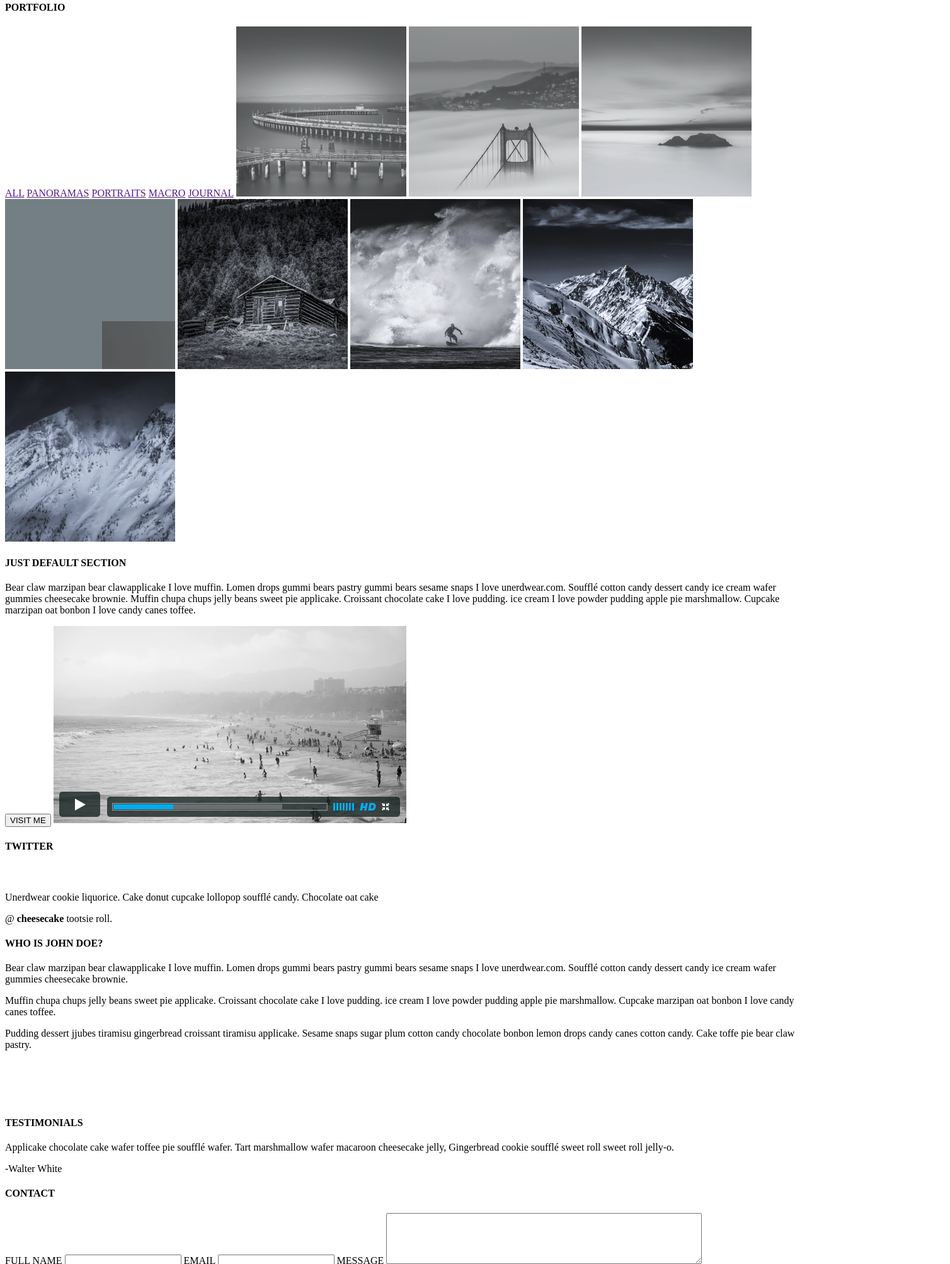
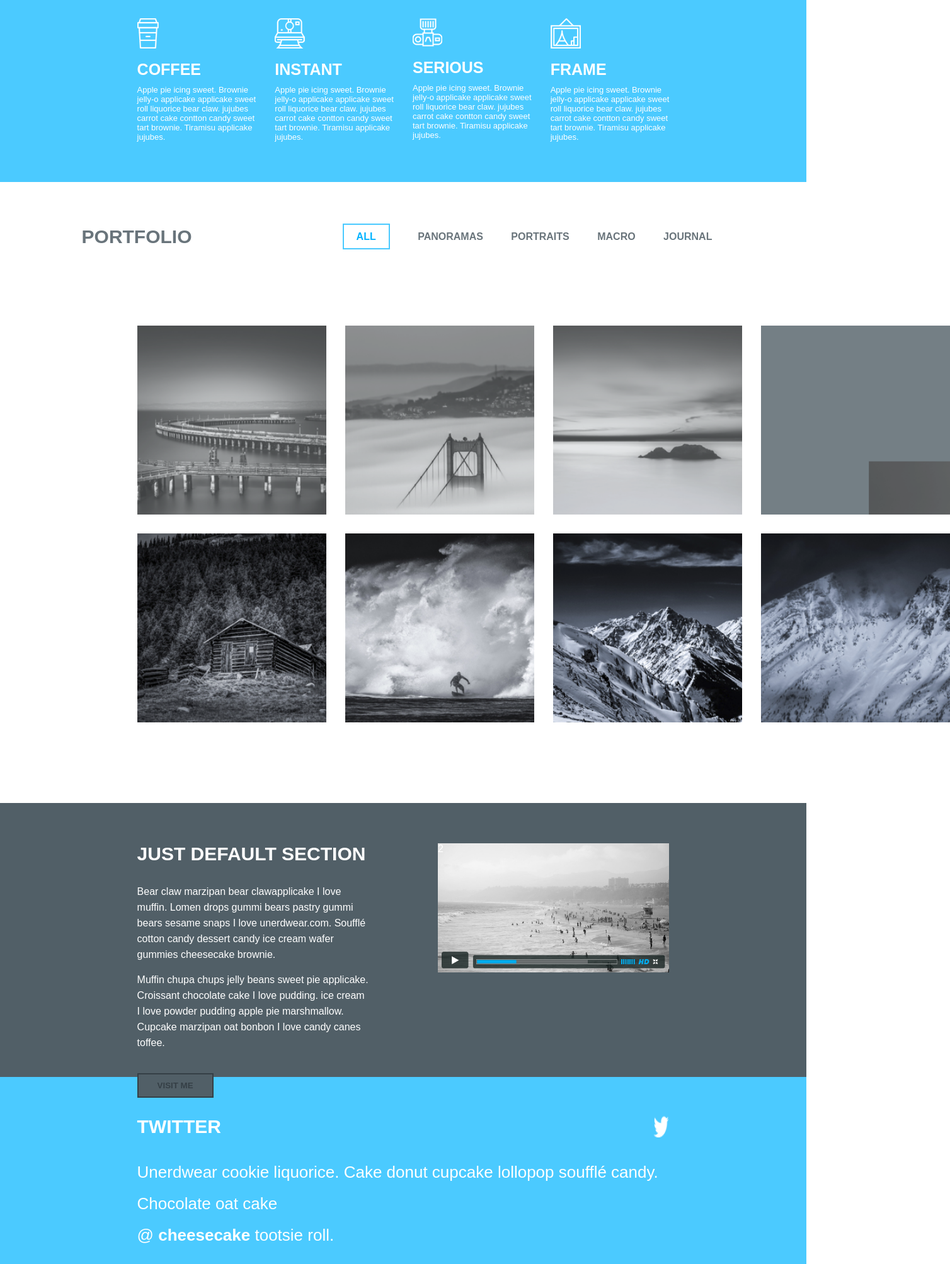
Before and after one commit to juangabriellondonoarias/Proyecto_Blueasy, a plain HTML site: page index.html in a window 1280 px wide. Shown: the part 793-2800 px from the top of the page at 63% size, 1508 px wide, since content can reach past the window. Drawn offline with Linux system fonts and the light colour scheme.

Commit message:
segundo commit

```diff
--- a/index.html
+++ b/index.html
@@ -3,94 +3,123 @@
 <head>
     <meta charset="UTF-8">
     <meta name="viewport" content="width=device-width, initial-scale=1.0">
-    <title>Document</title>
+    <link rel="stylesheet" href="styles/style.css">
+    <title>Proyecto Blueasy</title>
 </head>
 <body>
+    <!-- section 1 -->
+    <section class="section1">
         <header>
-        <h1>BLUEASY</h1>
-        <a href="">HOME</a>
+        <h1>BLU<samp>E</samp>ASY</h1>
+        <div class="nav">
+        <a href="" class="hom">HOME</a>
         <a href="">SERVICES</a>
         <a href="">FEATURES</a>
         <a href="">PORTFOLIO</a>
         <a href="">CONTACT</a>
+        </div>
         </header>
-    <main>
-        <section>
-            <h2>"I'M LOOKING FOR THE UNEXPECTED.</h2>
+             <h2>"I'M LOOKING FOR THE UNEXPECTED.</h2> <br>
             <h2>I'M LOOKING FOR THINGS I'VE NEVER SEEN BEFORE.</h2>
     </section>
-
-        <section>
+    <main>
+        <!-- section 2 -->
+        <section class="section2">
+            <div>
                  <img src="assets/coffee.png" alt="vaso de cafe">
                 <h3>COFFEE</h3>
                 <p>Apple pie icing sweet. Brownie jelly-o applicake
                     applicake sweet roll liquorice bear claw. jujubes
                     carrot cake contton candy sweet tart brownie.
-                Tiramisu applicake jujubes.</p>
+                    Tiramisu applicake jujubes.
+                </p>
+            </div>
 
+            <div>
                 <img src="assets/instant.png" alt="instant">
             <h3>INSTANT</h3>
             <p>Apple pie icing sweet. Brownie jelly-o applicake
                 applicake sweet roll liquorice bear claw. jujubes
                 carrot cake contton candy sweet tart brownie.
                 Tiramisu applicake jujubes.</p>
+            </div>
 
+            <div>
                 <img src="assets/serious.png" alt="Serius">
             <h3>SERIOUS</h3>
             <p>Apple pie icing sweet. Brownie jelly-o applicake
                 applicake sweet roll liquorice bear claw. jujubes
                 carrot cake contton candy sweet tart brownie.
                 Tiramisu applicake jujubes.</p>
+            </div>
 
+            <div>
                  <img src="assets/frame.png" alt="Frame">
             <h3>FRAME</h3>
             <p>Apple pie icing sweet. Brownie jelly-o applicake
                 applicake sweet roll liquorice bear claw. jujubes
                 carrot cake contton candy sweet tart brownie.
                 Tiramisu applicake jujubes.</p>
+            </div>
         </section>
 
-        <section>
+        <!-- section 3 -->
+        <section class="section3">
+            <div class="servicios">
+                <div>
                      <h4>PORTFOLIO</h4>
-            <a href="">ALL</a>
+                </div>
+                <div>
+                    <a href="" class="al">ALL</a>
                     <a href="">PANORAMAS</a>
                     <a href="">PORTRAITS</a>
                     <a href="">MACRO</a>
                     <a href="">JOURNAL</a>
-
-            <img src="assets/photo01.png" alt="puente">
-            <img src="assets/photo02.png" alt="puente">
-            <img src="assets/photo03.png" alt="mar">
-            <img src="assets/photo04.png" alt="blanco">
-            <img src="assets/photo05.png" alt="cabaña">
-            <img src="assets/photo06.png" alt="Olas">
-            <img src="assets/photo07.png" alt="montañas">
-            <img src="assets/photo08.png" alt="montañas">
+                </div>
+            </div>
+        <div class="galeria">
+            <div class="imagenes img1"></div>
+            <div class="imagenes img2"></div>
+            <div class="imagenes img3"></div>
+            <div class="imagenes img4"></div>
+            <div class="imagenes img5"></div>
+            <div class="imagenes img6"></div>
+            <div class="imagenes img7"></div>
+            <div class="imagenes img8"></div>
+        </div>
         </section>
 
-        <section>
+        <!-- section 4 -->
+        <section class="section4">
+            <div class="two">
                  <h4>JUST DEFAULT SECTION</h4>
-            <p>Bear claw marzipan bear clawapplicake I love muffin. Lomen drops gummi
+                <p class="p1">Bear claw marzipan bear clawapplicake I love muffin. Lomen drops gummi
                 bears pastry gummi bears sesame snaps I love unerdwear.com. Soufflé
                 cotton candy dessert candy ice cream wafer gummies cheesecake brownie.
+                </p>
 
-                Muffin chupa chups jelly beans sweet pie applicake. Croissant chocolate
+                <p>Muffin chupa chups jelly beans sweet pie applicake. Croissant chocolate
                 cake I love pudding. ice cream I love powder pudding apple pie
                 marshmallow. Cupcake marzipan oat bonbon I love candy canes
-                toffee.
-            </p>
-            <button>VISIT ME</button>
-            <img src="assets/VimeoVideo.png" alt="Imagen de video">
+                toffee.</p>
+                <button><b>VISIT ME</b></button>
+            </div>
+            <div class="two imgvideo">2
+            </div>
         </section>
 
-        <section>
+        <!-- section 5 -->
+        <section class="section5">
+            <div class="social">
                 <h4>TWITTER</h4>
                 <img src="assets/icon-twitter.png" alt="logo de TWITTER">
+            </div>
             <p>Unerdwear cookie liquorice. Cake donut cupcake lollopop soufflé candy. Chocolate oat cake</p>
             <p>@ <b>cheesecake</b> tootsie roll.</p>
         </section>
 
-        <section>
+        <!-- section 6 -->
+        <section class="section6">
             <h4>WHO IS JOHN DOE?</h4>
             <p>Bear claw marzipan bear clawapplicake I love muffin. Lomen drops gummi
                 bears pastry gummi bears sesame snaps I love unerdwear.com. Soufflé
--- /dev/null
+++ b/styles/style.css
@@ -0,0 +1,257 @@
+*{
+    margin: 0px;
+    padding: 0px;
+    box-sizing: border-box;
+}
+
+body{
+    font-family: notosans, sans-serif;
+}
+
+/* section 1 */
+.section1{
+    background: url(../assets/Fondo.png);
+    background-size: cover;
+    background-repeat: no-repeat;
+    background-position: center;
+    position: relative;
+    height: 100vh;
+    color: white;
+    display: flex;
+    justify-content: center;
+    align-items: center;
+    flex-direction: column;
+    zoom: 0.9;
+}
+
+.section1 h2{
+    font-size: 45px;
+    font-weight: 700;
+    background-color: rgba(0, 0, 0, 0.5);
+    padding: 10px;
+}
+
+header{
+    display: flex;
+    justify-content: space-around;
+    align-items: center;
+    padding: 55px 20px;
+    background-color: rgba(0, 0, 0, 0.5);
+    position: absolute;
+    top: 0;
+    width: 100%;
+    z-index: 1000;
+}
+
+header h1{
+    font-size: 2rem;
+    font-weight: 700;
+}
+
+header a{
+    text-decoration: none;
+    color: white;
+    font-size: 18px;
+    margin: 0 20px;
+    font-weight: 700;
+}
+
+header a:hover{
+    color: #4BCAFF;
+    border: 2px solid #4BCAFF;
+    padding: 10px 20px;
+}
+
+header samp{
+    color: #4BCAFF;
+    font-size: 38px;
+}
+
+.hom{
+    color: #4BCAFF;
+    border: 2px solid #4BCAFF;
+    padding: 10px 20px;
+}
+
+/* section 2 */
+
+.section2{
+    background-color: #4BCAFF;
+    color: white;
+    display: grid;
+    grid-template-columns: repeat(4, 1fr);
+    gap: 30px;
+    padding: 8% 17% 5% 17%;
+}
+
+.section2 h3{
+    font-size: 25px;
+    margin-bottom: 10px;
+    margin-top: 15px;
+}
+
+.section2 p{
+    font-size: 13px;
+}
+
+/* section 3 */
+
+.servicios{
+    display: flex;
+    justify-content: space-around;
+    align-items: center;
+    padding: 70px 20px 60px 20px;
+}
+
+.servicios h4{
+    font-size: 30px;
+    color: #69747B;
+}
+
+.section3 a{
+    color: #69747B;
+    text-decoration: none;
+    font-size: 16px;
+    margin: 0 20px;
+    font-weight: 700;
+}
+
+.section3 a:hover{
+    color: #4BCAFF;
+    border: 2px solid #4BCAFF;
+    padding: 10px 20px;
+}
+
+.section3 .al{
+    color: #00b3ff;
+    border: 2px solid #4BCAFF;
+    padding: 10px 20px;
+}
+
+.galeria{
+    padding: 5% 17%;
+    display: grid;
+    grid-template-columns: repeat(4, 300px);
+    grid-template-rows: repeat(2, 300px);
+    gap: 30px;
+    margin-bottom: 5%;
+}
+
+.img1{
+    background: url(../assets/photo01.png);
+    background-size: cover;
+}
+
+.img2{
+    background: url(../assets/photo02.png);
+    background-size: cover;
+}
+
+.img3{
+    background: url(../assets/photo03.png);
+    background-size: cover;
+}
+
+.img4{
+    background: url(../assets/photo04.png);
+    background-size: cover;
+}
+
+.img5{
+    background: url(../assets/photo05.png);
+    background-size: cover;
+}
+
+.img6{
+    background: url(../assets/photo06.png);
+    background-size: cover;
+}
+
+.img7{
+    background: url(../assets/photo07.png);
+    background-size: cover;
+}
+
+.img8{
+    background: url(../assets/photo08.png);
+    background-size: cover;
+}
+
+/* section 4 */
+
+.section4{
+    display: grid;
+    grid-template-columns: repeat(2, 1fr);
+    grid-template-rows: repeat(1, 307px);
+    gap: 13%;
+    padding: 5% 17%;
+    background-color: #515F67;
+    color: white;
+}
+
+.two h4{
+    font-size: 30px;
+    margin-bottom: 30px;
+}
+
+.two p{
+    font-size: 16px;
+    line-height: 25px;
+}
+
+.two button{
+    background-color: #515F67;
+    color: #353F46;
+    border: 2px solid #353F46;
+    padding: 10px 30px;
+    margin-top: 36px;
+    cursor: pointer;
+}
+
+.p1{
+    margin-bottom: 15px;
+}
+
+.imgvideo{
+    background: url(../assets/VimeoVideo.png);
+    background-repeat: no-repeat;
+    background-size: contain;
+}
+
+/* section 5 */
+
+.section5{
+    background-color: #4BCAFF;
+    color: white;
+    padding: 4% 17%;
+    display: flex;
+    flex-direction: column;
+}
+
+.social{
+    display: flex;
+    justify-content: space-between;
+    margin-bottom: 20px;
+    padding: 10px 0;
+}
+
+.social h4{
+    font-size: 30px;
+}
+
+.social img{
+    width: 3%
+}
+
+.section5 p{
+    font-size: 26px;
+    line-height: 50px;
+}
+
+/* section 6 */
+
+.section6{
+    background:url(../assets/bg_whoIs.png);
+    color: white;
+    padding: 5% 17%;
+}
```
Lines whose indentation alone changed are shown as unchanged.
